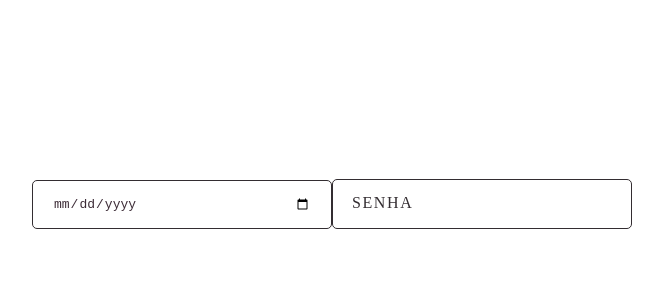
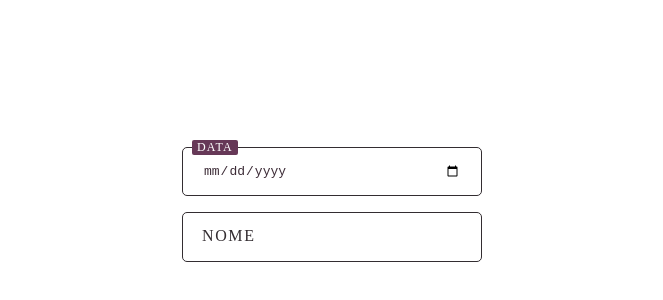
Before and after one commit to SauloFGF/EcoTechWeb, a React (Vite) app: page / in a window 1280 px wide. Shown: the part 196-496 px from the top of the page, without its empty margins (308-971 px from the left). Built offline with nearby package versions, Linux system fonts and the light colour scheme; the HTML template or start-up script is replaced by a standard one.

Commit message:
#etilizacao

```diff
--- a/src/Components/Forms/Input.module.css
+++ b/src/Components/Forms/Input.module.css
@@ -39,6 +39,19 @@
     letter-spacing: 0.1em;
 }
 
+.inputBox label {
+    position: absolute;
+    left: 0;
+    padding: 0 5px;
+    font-size: 0.75em;
+    text-transform: uppercase;
+    color: #fff;
+    letter-spacing: 0.1em;
+    transform: translateX(10px) translateY(-7px);
+    background: #663857;
+    border-radius: 2px;
+}
+
 .inputBox input[type= "password"]:focus ~ span,
 .inputBox input[type= "password"]:valid ~ span,
 .inputBox input[type= "text"]:focus ~ span,
--- a/src/Components/Forms/Input.tsx
+++ b/src/Components/Forms/Input.tsx
@@ -1,14 +1,14 @@
 import styles from './Input.module.css'
 type IInputTypes = React.ComponentProps<'input'> & {
-    label: string;
+    label?: string;
+    span?: string;
 }
 
-const Input = ({label, ...props}: IInputTypes) => {
+const Input = ({label, span, ...props}: IInputTypes) => {
     return <div className={styles.inputBox}>
+        { label && <label>{label}</label> }
         <input {...props}/>
-        {props.type == 'text' || props.type == 'password' &&
-        <span>{label}</span>
-        }
+        { span && <span>{span}</span> }
     </div>
 }
 
--- a/src/Testes/PageTest.tsx
+++ b/src/Testes/PageTest.tsx
@@ -2,9 +2,9 @@ import Input from '../Components/Forms/Input'
 
 const PageTest = () => {
     return (
-        <div style={{display: "flex", justifyContent: "center", alignItems: "center", minHeight: "100vh"}}>
-        <Input label='E-mail' type='date' required />
-        <Input label='Senha' type='password' required />
+        <div style={{display: "flex", justifyContent: "center", alignItems: "center", minHeight: "100vh", flexDirection: "column", gap: "16px"}}>
+        <Input label='Data' type='date' required />
+        <Input span='Nome' type='text' required />
         </div>
     )
 }
```
